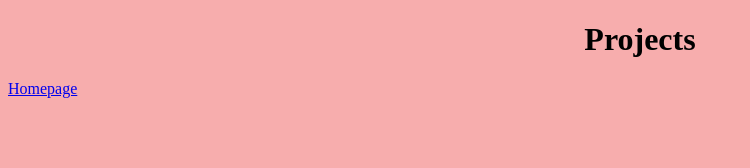
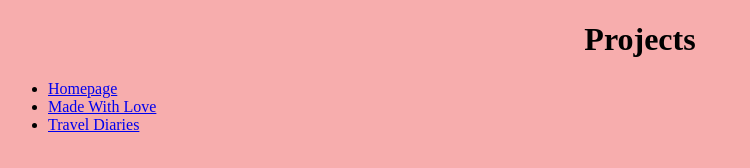
Before and after one commit to maryntangog/mntarcweb, a plain HTML site: page projects.html in a window 1280 px wide. Shown: the whole page, without its empty margins (0-750 px from the left). Drawn offline with Linux system fonts and the light colour scheme.

Commit message:
Add files via upload

```diff
--- a/projects.html
+++ b/projects.html
@@ -7,8 +7,12 @@
     <body  style="background-color: #F7ADAD">
         <h1 align="center">Projects</h1>
 
-        <p>
-            <a href="/index.html">Homepage</a>
-        </p>
+        <ul>
+            <li><a href="/index.html">Homepage</a></li>
+            <li><a href="midterm/case1/sf_torte.html">Made With Love</a></li>
+            <li><a href="midterm/case2/cf_home.html">Travel Diaries</a></li>
+        </ul>
+
+
     </body>
 </html>
```
